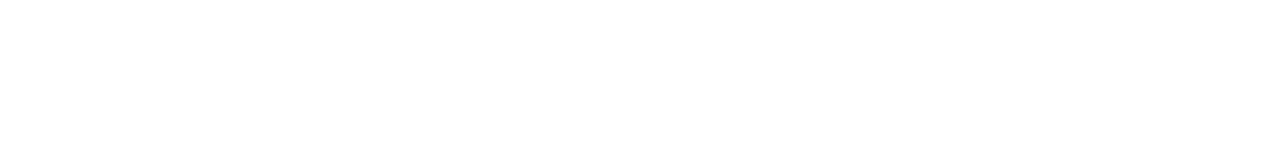
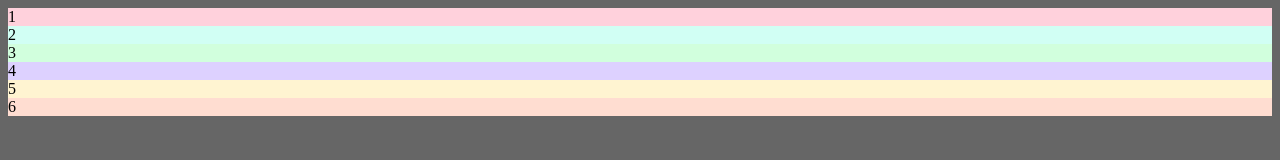
Before and after one commit to pbhagyashri/project-css-grid, a plain HTML site: page index.html in a window 1280 px wide. Drawn offline with Linux system fonts and the light colour scheme.

Commit message:
Add 6 divs in index.html file and add basic background colors in style.css

```diff
--- a/index.html
+++ b/index.html
@@ -6,6 +6,13 @@
 	<link rel="stylesheet" href="./style.css">
 </head>
 <body>
-
+	<div class="container">
+		<div class="one">1</div>
+		<div class="two">2</div>
+		<div class="three">3</div>
+		<div class="four">4</div>
+		<div class="five">5</div>
+		<div class="six">6</div>
+	</div>
 </body>
 </html>
--- a/style.css
+++ b/style.css
@@ -0,0 +1,26 @@
+body {
+	background-color: #666;
+}
+.one {
+	background-color: #ffd1dc;
+}
+
+.two {
+	background-color: #d1fff4;
+}
+
+.three {
+	background-color: #d1ffdd;
+}
+
+.four {
+	background-color: #ddd1ff;
+}
+
+.five {
+	background-color: #fff4d1;
+}
+
+.six {
+	background-color: #ffddd1;
+}
```
